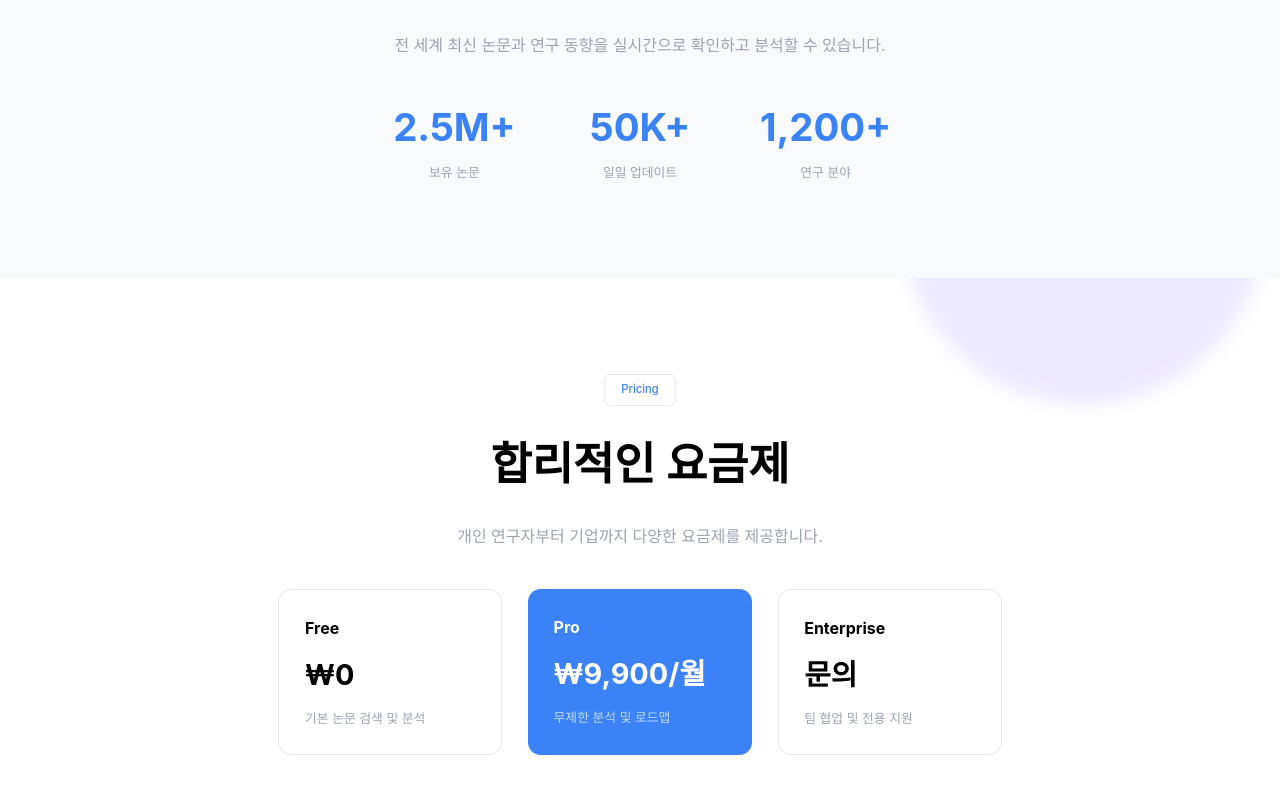
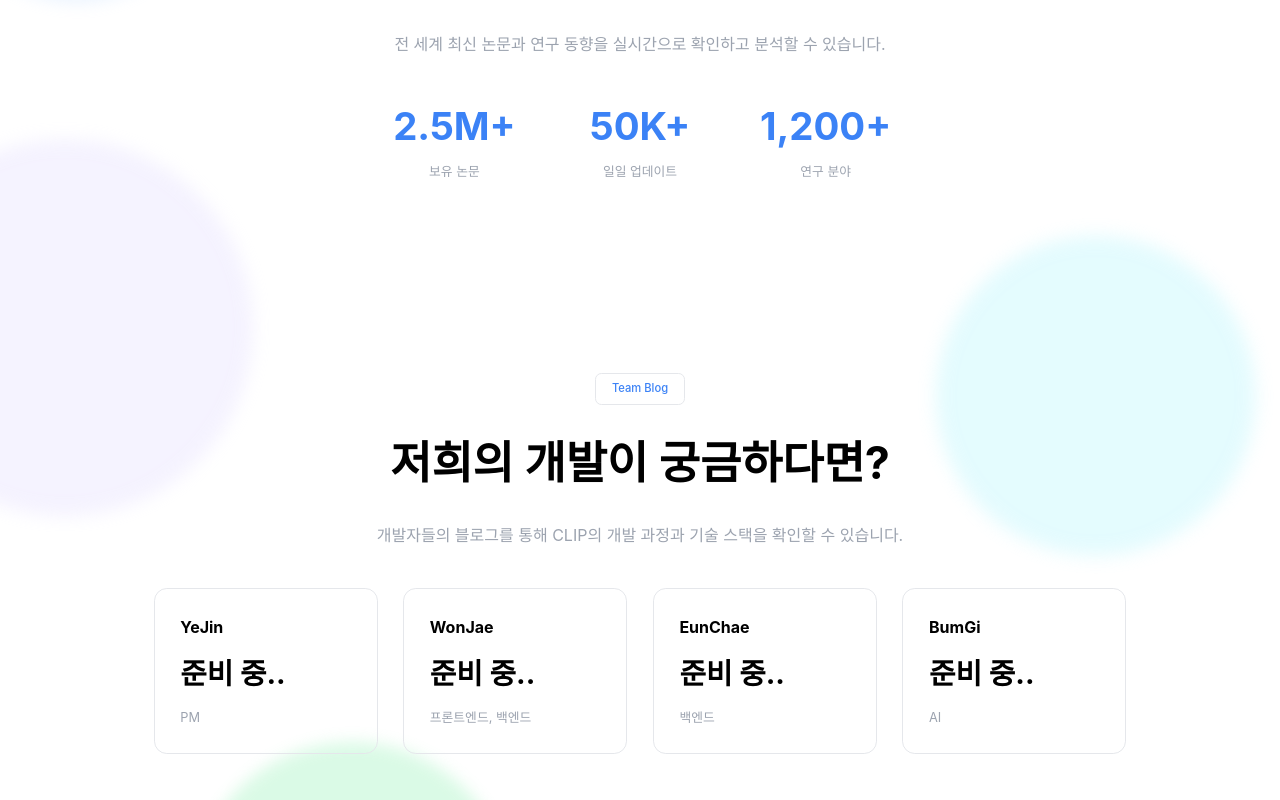
Before and after one commit to CONNECTOR-CLIP/FRONTEND, a React (Vite) app: page / in a window 1280 px wide. Shown: the part 1540-2340 px from the top of the page. Built offline with nearby package versions, Linux system fonts and the light colour scheme; no server answers.

Commit message:
fix: 랜딩페이지 네비게이션 위치변경

```diff
--- a/src/components/Navbar.jsx
+++ b/src/components/Navbar.jsx
@@ -20,7 +20,7 @@ function Navbar() {
 
   return (
     <>
-      <nav className="w-full border-b border-gray-200 bg-white/60 backdrop-blur-md">
+      <nav className="fixed top-0 z-50 w-full border-b border-gray-200 bg-white/60 backdrop-blur-md">
         <div
           id="navbar"
           className="mx-auto flex h-16 max-w-9xl items-center justify-between px-8"
@@ -57,7 +57,7 @@ function Navbar() {
               onClick={() => scrollToSection("Team Blog")}
               className="text-sm hover:text-black"
             >
-              Pricing
+              Team Blog
             </button>
             <button
               onClick={() => scrollToSection("documentation")}
@@ -69,7 +69,7 @@ function Navbar() {
           <div id="profile" className="flex items-center gap-6">
             {/* Sign in / Start 버튼 둘 다 로그인 모달 열기 */}
             <button
-              onClick={() => setShowLogin(true)}
+              onClick={() => navigate("/signup")}
               className="text-[16px] text-[#64748B] hover:text-black"
             >
               Sign in
--- a/src/layouts/LoginLayout.jsx
+++ b/src/layouts/LoginLayout.jsx
@@ -22,30 +22,29 @@ function randomColor() {
   return PALETTE[Math.floor(Math.random() * PALETTE.length)];
 }
 
-// 배경에 떠다니는 orb 설정 — 위치와 애니메이션 타이밍을 개별 지정
+// 배경에 떠다니는 orb 설정 — 랜딩 페이지 5개 섹션 전체에 고르게 배치
 const orbs = [
-  {
-    color: randomColor(),
-    size: 500,
-    top: "-5%",
-    left: "-8%",
-    duration: 18,
-    delay: 0,
-  },
-  {
-    color: randomColor(),
-    size: 420,
-    top: "55%",
-    left: "70%",
-    duration: 22,
-    delay: 3,
-  },
+  // Hero 섹션
+  { color: randomColor(), size: 500, top: "-5%",  left: "-8%",  duration: 18, delay: 0 },
+  { color: randomColor(), size: 420, top: "-10%", left: "70%",  duration: 24, delay: 3 },
+  // Features 섹션
+  { color: randomColor(), size: 380, top: "16%",  left: "75%",  duration: 20, delay: 1 },
+  { color: randomColor(), size: 350, top: "22%",  left: "-6%",  duration: 26, delay: 5 },
+  // Research 섹션
+  { color: randomColor(), size: 400, top: "38%",  left: "60%",  duration: 22, delay: 2 },
+  { color: randomColor(), size: 320, top: "44%",  left: "-4%",  duration: 30, delay: 7 },
+  // Pricing 섹션
+  { color: randomColor(), size: 450, top: "58%",  left: "-10%", duration: 19, delay: 4 },
+  { color: randomColor(), size: 360, top: "62%",  left: "72%",  duration: 25, delay: 1 },
+  // Documentation 섹션
+  { color: randomColor(), size: 400, top: "78%",  left: "15%",  duration: 21, delay: 6 },
+  { color: randomColor(), size: 380, top: "82%",  left: "68%",  duration: 28, delay: 2 },
 ];
 
 // 비로그인 페이지 레이아웃 — Navbar + 움직이는 배경 orb + 페이지 콘텐츠
 function LoginLayout() {
   return (
-    <div className="relative min-h-screen overflow-hidden min-w-[900px]">
+    <div className="relative min-h-screen overflow-x-hidden min-w-[900px]">
       <style>{`
         @keyframes orb-float {
           0%   { transform: translate(0px, 0px)    scale(1);    }
@@ -78,7 +77,9 @@ function LoginLayout() {
       </div>
 
       <Navbar />
-      <Outlet />
+      <div className="pt-16">
+        <Outlet />
+      </div>
     </div>
   );
 }
--- a/src/pages/LandingPage.jsx
+++ b/src/pages/LandingPage.jsx
@@ -1,10 +1,19 @@
 import { useEffect } from "react";
 import { useNavigate, useLocation } from "react-router-dom";
+import useAuthStore from "@/store/useAuthStore";
+import { Link } from "react-router-dom";
 
 // 서비스 소개 랜딩 페이지 — 비로그인 사용자가 처음 보는 화면
 function LandingPage() {
   const navigate = useNavigate();
   const location = useLocation();
+  const isAuthenticated = useAuthStore((state) => state.isAuthenticated);
+
+  useEffect(() => {
+    if (isAuthenticated) {
+      navigate("/home", { replace: true });
+    }
+  }, [isAuthenticated, navigate]);
 
   useEffect(() => {
     if (location.hash) {
@@ -38,13 +47,21 @@ function LandingPage() {
         </div>
         <div className="flex gap-[24px]">
           {/* CTA 버튼 — 로그인 없이 홈으로 바로 접근 (개발 중 편의) */}
+
           <div className="border-[#e5e7eb]-0 bg-linear-to-r from-[#3b82f6] to-[#2563eb] w-[236px] h-[68px] flex items-center justify-center rounded-[12px] text-white">
             <button onClick={() => navigate("/home")}>
               흐름 정리해보기 -{">"}
             </button>
           </div>
           <div className="border w-[218px] h-[68px] flex items-center justify-center rounded-[12px]">
-            <button onClick={() => navigate("/Demo")}>Watch Demo</button>
+            <button
+              onClick={() =>
+                (window.location.href =
+                  "https://youtu.be/y5TJsc2b6Uo?si=Sb9KHd6z6-9U8Mf6")
+              }
+            >
+              Watch Demo
+            </button>
           </div>
         </div>
         {/* 서비스 지표 통계 */}
@@ -110,7 +127,7 @@ function LandingPage() {
       {/* Research 섹션 */}
       <section
         id="research"
-        className="flex flex-col items-center gap-[32px] py-[120px] px-[40px] bg-[#f8fafc]"
+        className="flex flex-col items-center gap-[32px] py-[120px] px-[40px]"
       >
         <p className="text-[14px] font-medium text-[#3b82f6] border border-[#e5e7eb] rounded-[8px] px-[20px] py-[8px]">
           Research
@@ -141,34 +158,43 @@ function LandingPage() {
 
       {/* Pricing 섹션 */}
       <section
-        id="pricing"
+        id="Team Blog"
         className="flex flex-col items-center gap-[32px] py-[120px] px-[40px]"
       >
         <p className="text-[14px] font-medium text-[#3b82f6] border border-[#e5e7eb] rounded-[8px] px-[20px] py-[8px]">
-          Pricing
+          Team Blog
         </p>
-        <p className="font-bold text-[56px] text-center">합리적인 요금제</p>
+        <p className="font-bold text-[56px] text-center">
+          저희의 개발이 궁금하다면?
+        </p>
         <p className="text-[#9ca3af] text-[20px] text-center max-w-[700px]">
-          개인 연구자부터 기업까지 다양한 요금제를 제공합니다.
+          개발자들의 블로그를 통해 CLIP의 개발 과정과 기술 스택을 확인할 수
+          있습니다.
         </p>
         <div className="flex gap-[32px] mt-[20px]">
           {[
             {
-              plan: "Free",
-              price: "₩0",
-              desc: "기본 논문 검색 및 분석",
+              Developer: "YeJin",
+              current: "준비 중..",
+              desc: "PM",
               highlight: false,
             },
             {
-              plan: "Pro",
-              price: "₩9,900/월",
-              desc: "무제한 분석 및 로드맵",
-              highlight: true,
+              Developer: "WonJae",
+              current: "준비 중..",
+              desc: "프론트엔드, 백엔드",
+              highlight: false,
             },
             {
-              plan: "Enterprise",
-              price: "문의",
-              desc: "팀 협업 및 전용 지원",
+              Developer: "EunChae",
+              current: "준비 중..",
+              desc: "백엔드",
+              highlight: false,
+            },
+            {
+              Developer: "BumGi",
+              current: "준비 중..",
+              desc: "AI",
               highlight: false,
             },
           ].map((item) => (
@@ -176,8 +202,8 @@ function LandingPage() {
               key={item.plan}
               className={`flex flex-col gap-[16px] w-[280px] rounded-[16px] p-[32px] ${item.highlight ? "bg-[#3b82f6] text-white" : "border border-[#e5e7eb]"}`}
             >
-              <p className="font-bold text-[20px]">{item.plan}</p>
-              <p className="font-bold text-[36px]">{item.price}</p>
+              <p className="font-bold text-[20px]">{item.Developer}</p>
+              <p className="font-bold text-[36px]">{item.current}</p>
               <p
                 className={item.highlight ? "text-[#bfdbfe]" : "text-[#9ca3af]"}
               >
@@ -191,7 +217,7 @@ function LandingPage() {
       {/* Documentation 섹션 */}
       <section
         id="documentation"
-        className="flex flex-col items-center gap-[32px] py-[120px] px-[40px] bg-[#f8fafc]"
+        className="flex flex-col items-center gap-[32px] py-[120px] px-[40px]"
       >
         <p className="text-[14px] font-medium text-[#3b82f6] border border-[#e5e7eb] rounded-[8px] px-[20px] py-[8px]">
           Documentation
```
